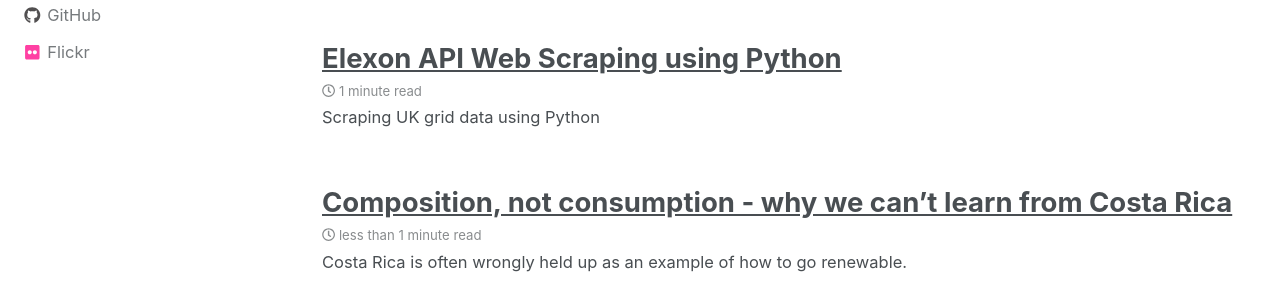
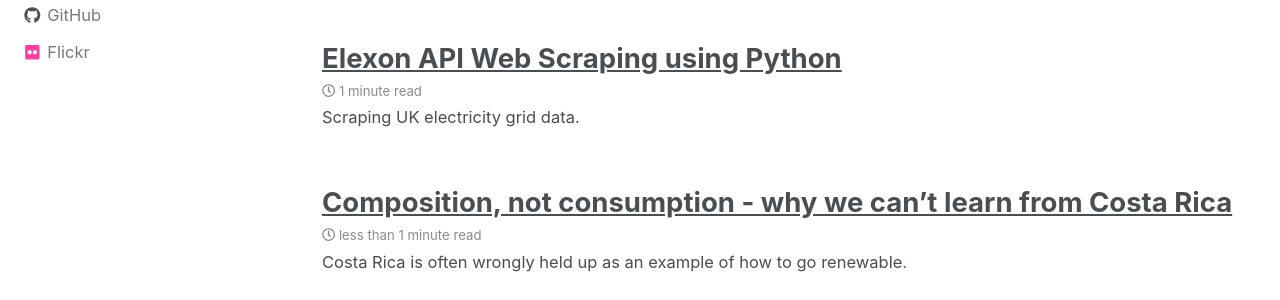
Before and after one commit to ADGEfficiency/adgefficiency.github.io, a Jekyll site: the page built from index.html, in a window 1280 px wide and 900 px high, scrolled down 5166 px. Shown: the part 153-453 px from the top of the window. Built offline with Jekyll 4.4.1, drawn with Linux system fonts in a browser that asks for light colours; nearby versions of some CDN libraries; the list of posts is cut into pages by our own code.

Commit message:
drafting

```diff
--- a/_posts/2016-12-08-elexon-api-web-scraping-using-python.md
+++ b/_posts/2016-12-08-elexon-api-web-scraping-using-python.md
@@ -3,7 +3,7 @@ title: Elexon API Web Scraping using Python
 date: 2016-12-08
 categories:
   - Machine Learning
-excerpt: Scraping UK grid data using Python
+excerpt: Scraping UK electricity grid data.
 
 ---
 This post is the second in a series applying machine learning techniques to an energy problem.  The goal of this series is to develop models to forecast the UK Imbalance Price.
```
